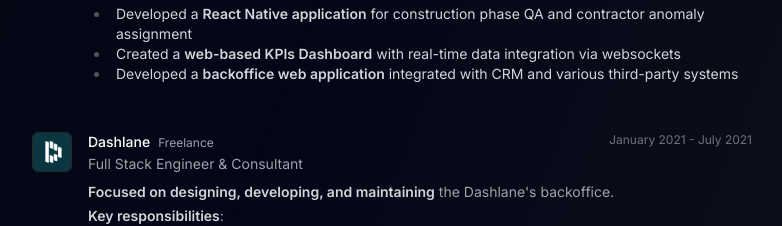
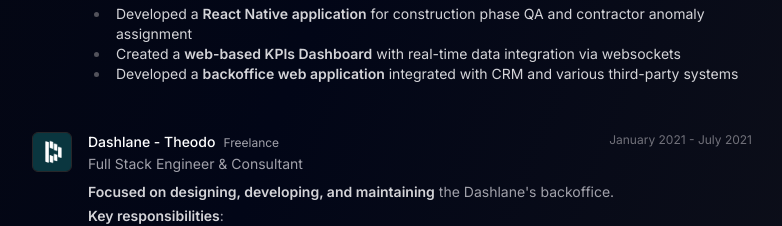
Before and after one commit to icernigoj/ivo-ar, a Next.js app: page /work in a window 1280 px wide. Shown: the part 1524-1750 px from the top of the page, without its empty margins (372-1154 px from the left). Built offline with nearby package versions, Linux system fonts and the light colour scheme.

Commit message:
Add Theodo to Dashlane experience

```diff
--- a/src/data/resume.tsx
+++ b/src/data/resume.tsx
@@ -214,7 +214,7 @@
       ],
     },
     {
-      company: "Dashlane",
+      company: "Dashlane - Theodo",
       href: "https://www.dashlane.com/",
       badges: ["Freelance"],
       location: "France",
```
